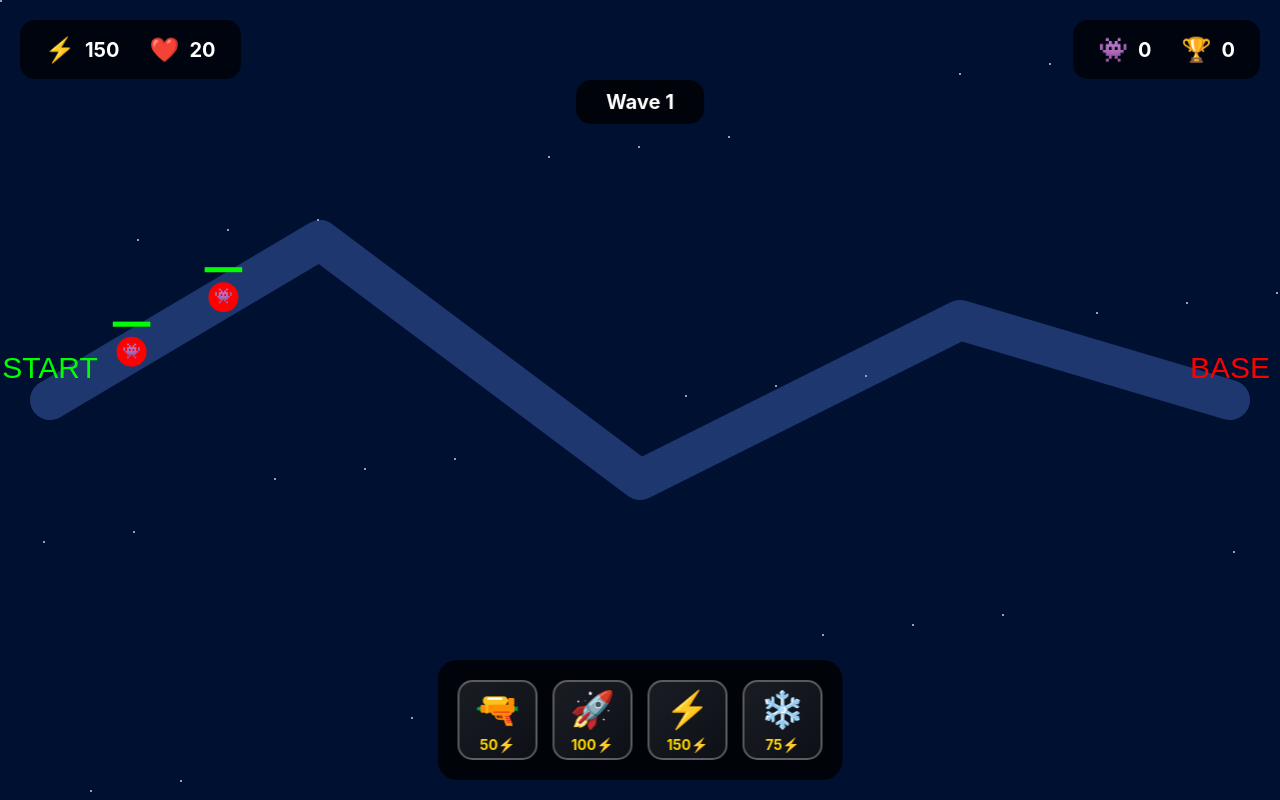
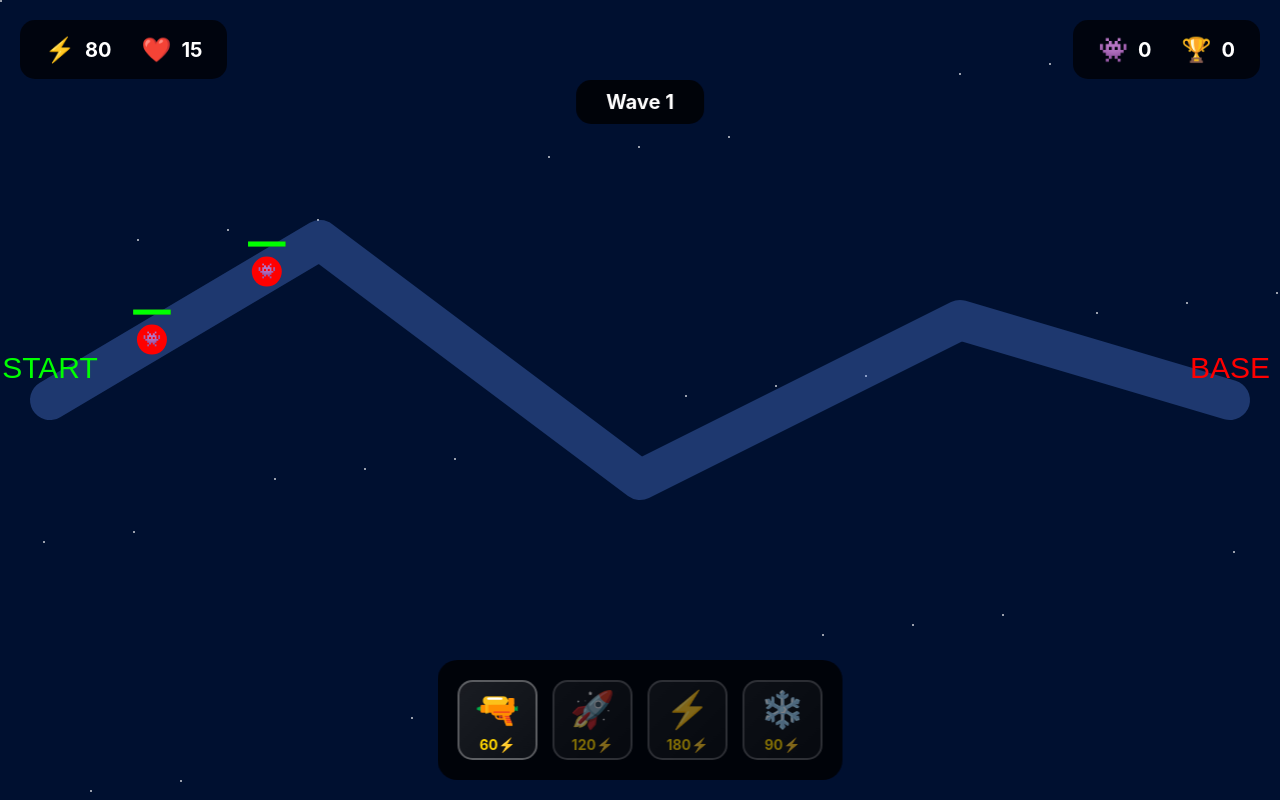
Before and after one commit to barry-napier/twin-games, a plain HTML site: page space-defender/index.html in a window 1280 px wide. Both pictures are taken after a click on the button "Start Game". Drawn offline with Linux system fonts and the light colour scheme.

Commit message:
refactor: Remove PWA support and service worker registration from game HTML files

```diff
--- a/color-chain/index.html
+++ b/color-chain/index.html
@@ -4,16 +4,6 @@
     <meta charset="UTF-8">
     <meta name="viewport" content="width=device-width, initial-scale=1.0, viewport-fit=cover, user-scalable=no">
     <title>Color Chain Reaction</title>
-
-    <!-- PWA Meta Tags -->
-    <meta name="apple-mobile-web-app-capable" content="yes">
-    <meta name="apple-mobile-web-app-status-bar-style" content="black-translucent">
-    <meta name="apple-mobile-web-app-title" content="Color Chain">
-    <meta name="theme-color" content="#0a0a0a">
-    <meta name="mobile-web-app-capable" content="yes">
-
-    <!-- Manifest -->
-    <link rel="manifest" href="manifest.json">
 
     <style>
         * {
@@ -658,14 +648,6 @@
             if (soundEnabled) initAudio();
         });
 
-        // Register service worker for PWA
-        if ('serviceWorker' in navigator) {
-            window.addEventListener('load', () => {
-                navigator.serviceWorker.register('sw.js')
-                    .then(reg => console.log('Service Worker registered'))
-                    .catch(err => console.log('Service Worker registration failed'));
-            });
-        }
     </script>
 </body>
 </html>
--- a/space-defender/index.html
+++ b/space-defender/index.html
@@ -4,16 +4,6 @@
     <meta charset="UTF-8">
     <meta name="viewport" content="width=device-width, initial-scale=1.0, viewport-fit=cover, user-scalable=no">
     <title>Space Defender</title>
-
-    <!-- PWA Meta Tags -->
-    <meta name="apple-mobile-web-app-capable" content="yes">
-    <meta name="apple-mobile-web-app-status-bar-style" content="black-translucent">
-    <meta name="apple-mobile-web-app-title" content="Space Defender">
-    <meta name="theme-color" content="#000428">
-    <meta name="mobile-web-app-capable" content="yes">
-
-    <!-- Manifest -->
-    <link rel="manifest" href="manifest.json">
 
     <style>
         * {
@@ -254,19 +244,19 @@
     <div id="towerMenu">
         <div class="tower-btn" data-type="laser">
             <div class="tower-icon">🔫</div>
-            <div class="tower-cost">50⚡</div>
+            <div class="tower-cost">60⚡</div>
         </div>
         <div class="tower-btn" data-type="missile">
             <div class="tower-icon">🚀</div>
-            <div class="tower-cost">100⚡</div>
+            <div class="tower-cost">120⚡</div>
         </div>
         <div class="tower-btn" data-type="plasma">
             <div class="tower-icon">⚡</div>
-            <div class="tower-cost">150⚡</div>
+            <div class="tower-cost">180⚡</div>
         </div>
         <div class="tower-btn" data-type="freeze">
             <div class="tower-icon">❄️</div>
-            <div class="tower-cost">75⚡</div>
+            <div class="tower-cost">90⚡</div>
         </div>
     </div>
 
@@ -340,35 +330,35 @@
         // Tower types
         const towerTypes = {
             laser: {
-                cost: 50,
-                damage: 10,
-                range: 150,
-                fireRate: 500,
+                cost: 60,
+                damage: 8,
+                range: 140,
+                fireRate: 600,
                 color: '#00ff00',
                 projectileSpeed: 15
             },
             missile: {
-                cost: 100,
-                damage: 30,
-                range: 200,
-                fireRate: 1500,
+                cost: 120,
+                damage: 25,
+                range: 180,
+                fireRate: 1800,
                 color: '#ff6600',
                 projectileSpeed: 8,
                 explosive: true
             },
             plasma: {
-                cost: 150,
-                damage: 5,
-                range: 120,
-                fireRate: 200,
+                cost: 180,
+                damage: 4,
+                range: 110,
+                fireRate: 250,
                 color: '#00ffff',
                 projectileSpeed: 20
             },
             freeze: {
-                cost: 75,
+                cost: 90,
                 damage: 2,
                 range: 100,
-                fireRate: 400,
+                fireRate: 500,
                 color: '#66ccff',
                 projectileSpeed: 10,
                 slowEffect: 0.3
@@ -378,33 +368,33 @@
         // Enemy types (balanced for better gameplay)
         const enemyTypes = {
             basic: {
-                health: 20,
-                speed: 1.2,
-                reward: 10,
+                health: 30,
+                speed: 1.5,
+                reward: 5,
                 color: '#ff0000',
                 size: 15,
                 icon: '👾'
             },
             fast: {
-                health: 15,
-                speed: 2.5,
-                reward: 15,
+                health: 20,
+                speed: 3.0,
+                reward: 7,
                 color: '#ffff00',
                 size: 12,
                 icon: '🛸'
             },
             tank: {
-                health: 60,
-                speed: 0.7,
-                reward: 25,
+                health: 80,
+                speed: 1.0,
+                reward: 12,
                 color: '#ff00ff',
                 size: 20,
                 icon: '🤖'
             },
             boss: {
-                health: 200,
-                speed: 0.4,
-                reward: 80,
+                health: 250,
+                speed: 0.6,
+                reward: 30,
                 color: '#ffffff',
                 size: 30,
                 icon: '👹'
@@ -771,7 +761,7 @@
             // Check wave completion
             if (enemies.length === 0 && waveEnemies.length === 0 && gameRunning) {
                 wave++;
-                energy += 50; // Wave completion bonus
+                energy += 20; // Wave completion bonus (reduced)
                 updateUI();
                 setTimeout(() => {
                     if (gameRunning) spawnWave();
@@ -925,8 +915,8 @@
 
             // Reset game state
             gameRunning = true;
-            energy = 150;
-            health = 20;
+            energy = 80; // Start with less energy
+            health = 15; // Less health for more challenge
             score = 0;
             kills = 0;
             wave = 1;
@@ -958,10 +948,6 @@
         // Start game loop
         gameLoop();
 
-        // Register service worker
-        if ('serviceWorker' in navigator) {
-            navigator.serviceWorker.register('sw.js');
-        }
     </script>
 </body>
 </html>
```
Also changed, not shown: marble-maze/index.html (+0 -8 lines), rhythm-tap/index.html (+0 -16 lines).
